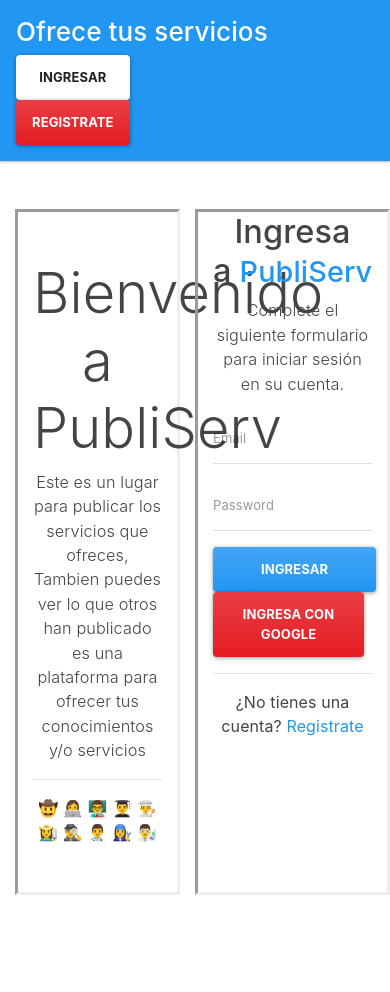
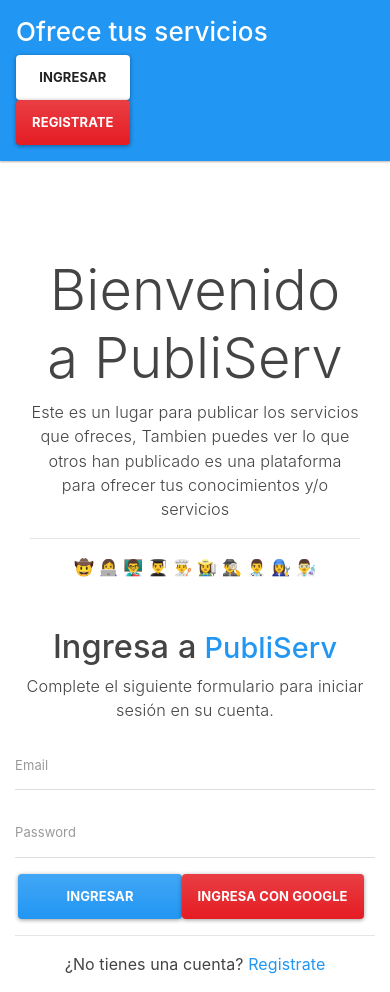
Before and after one commit to cristiandev2017/DesafioFinalReact, a React (Create React App) app: page / in a window 390 px wide. Before the commit the page ends 895 px from the top, so only its background shows below. Built offline with nearby package versions, Linux system fonts and the light colour scheme; no server answers.

Commit message:
Se le organiza algo de responsive para mobil

```diff
--- a/src/components/Home.js
+++ b/src/components/Home.js
@@ -6,7 +6,7 @@ export default class HomePage extends Component {
   render() {
     return (
       <div className="row">
-        <div className="col-6">
+        <div className="col">
           <div className="border-init">
             <section>
               <div>
@@ -24,7 +24,7 @@ export default class HomePage extends Component {
             </section>
           </div>
         </div>
-        <div className="col-6 border-init">
+        <div className="col border-init">
           <Login/>
         </div>
       </div>
--- a/src/components/VerPublicacion.js
+++ b/src/components/VerPublicacion.js
@@ -14,7 +14,7 @@ const VerPublicacion = () => {
   return (
     <div className="container">
       <div className="row">
-        <div className="col-6">
+        <div className="col">
           <div className="card border-light mb-3">
             <div className="card-header">
               <h4 className="card-title text-center">{titulo}</h4>
@@ -24,7 +24,7 @@ const VerPublicacion = () => {
             </div>
           </div>
         </div>
-        <div className="col-6">
+        <div className="col">
           <div class="card text-white bg-primary mb-3">
             <div class="card-header">Información</div>
             <div class="card-body">
--- a/src/index.css
+++ b/src/index.css
@@ -46,6 +46,8 @@ h1 a.text-light:hover {
     margin: 0;
   }
 }
+
+
 .acciones > *{
   flex: 1;
 }
@@ -61,3 +63,9 @@ max-width: 20rem;
 .border-init{
   border-style: inset;
 }
+
+@media(max-width: 600px){
+  .border-init{
+  border-style: none;
+}
+}
```
